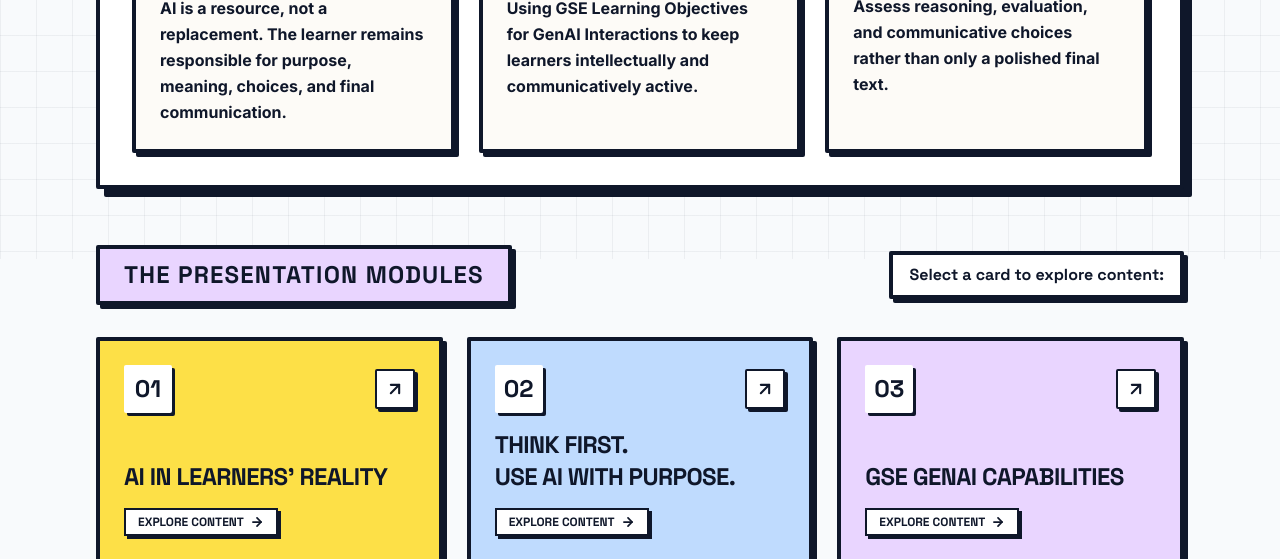
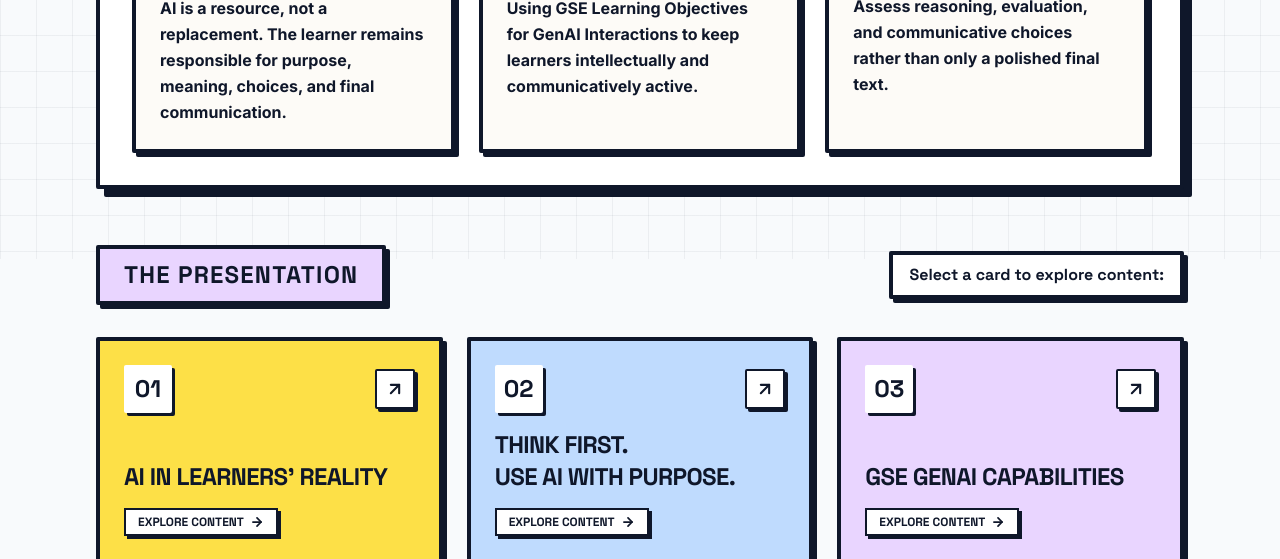
Before and after one commit to fajarudinakbar/professional-studio, a website: page what-can-learners-do-with-ai.html in a window 1280 px wide. Shown: the part 541-1100 px from the top of the page. Drawn offline with nearby package versions, Linux system fonts and the light colour scheme.

Commit message:
refactor: update presentation section heading

```diff
--- a/what-can-learners-do-with-ai.html
+++ b/what-can-learners-do-with-ai.html
@@ -248,7 +248,7 @@
             <section class="opacity-0" data-animate aria-labelledby="presentation-heading">
                 <div class="flex flex-wrap items-center justify-between gap-3 mb-8">
                     <div class="bg-brand-purple text-slate-900 px-6 py-2.5 border-4 border-slate-900 shadow-brutal rounded-sm">
-                        <h2 id="presentation-heading" class="text-xl md:text-2xl font-black uppercase tracking-wider">The Presentation Modules</h2>
+                        <h2 id="presentation-heading" class="text-xl md:text-2xl font-black uppercase tracking-wider">The Presentation</h2>
                     </div>
 
                     <p class="text-sm md:text-base font-black bg-white px-4 py-2 border-4 border-slate-900 shadow-brutal rounded-sm">
```
